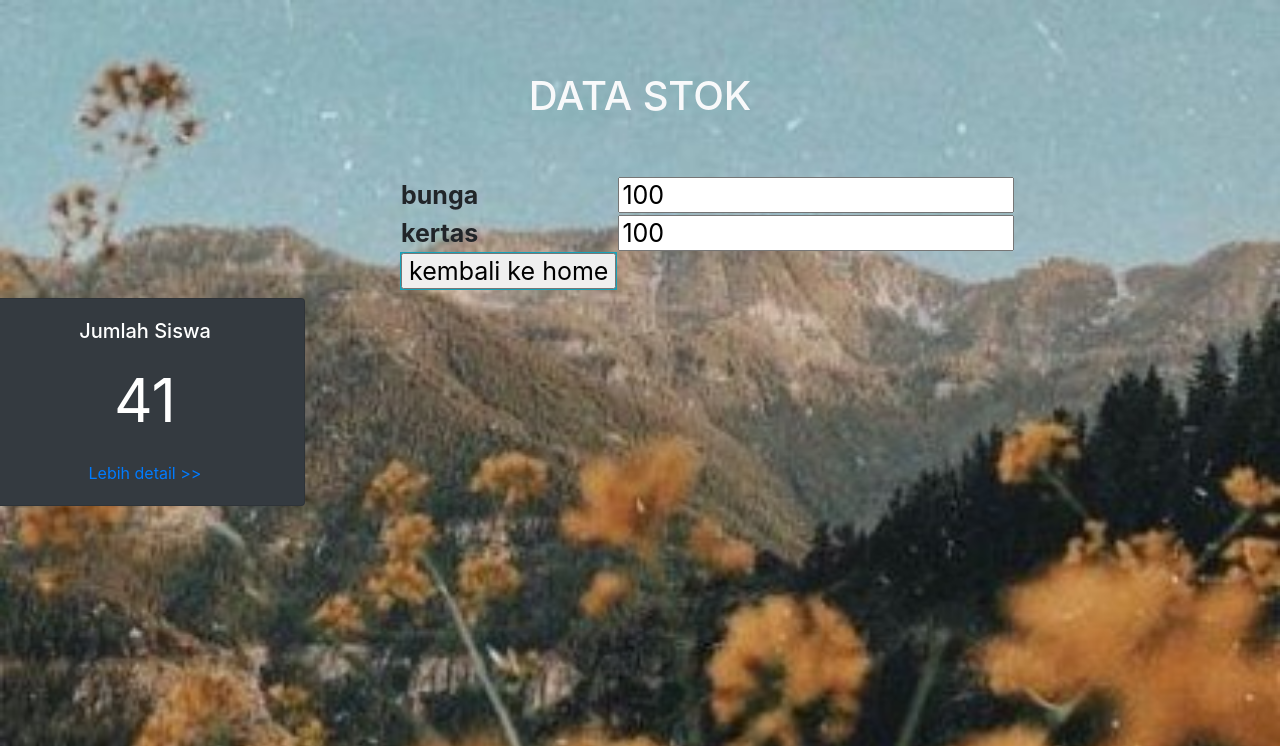
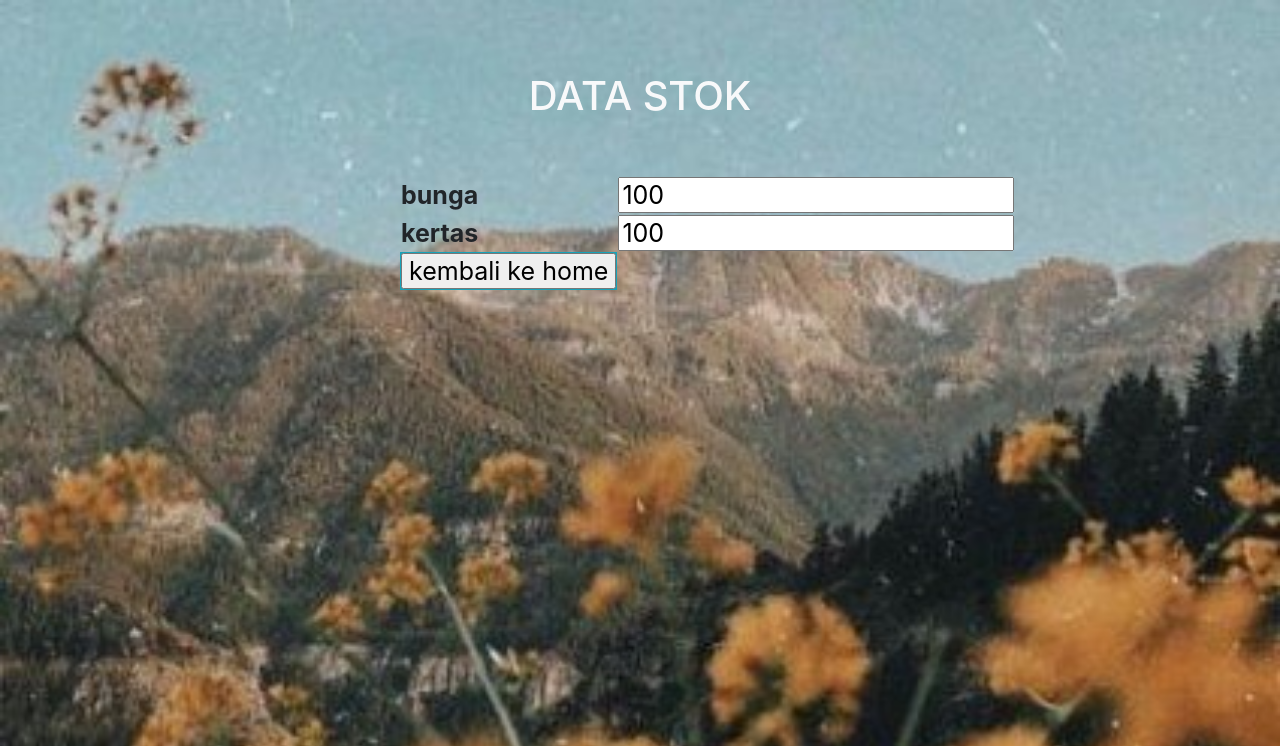
Before and after one commit to Devipurwita24/tokobungadevi, a PHP site: page /stok.php in a window 1280 px wide. Shown: the top 746 px of the page. Run offline with PHP 8.4, Linux system fonts and the light colour scheme; data comes from the database, SQL or seed files in the repository.

Commit message:
7 commit

```diff
--- a/home.php
+++ b/home.php
@@ -25,9 +25,6 @@
   </button>
   <div class="collapse navbar-collapse" id="collapsibleNavbar">
     <ul class="navbar-nav">
-      <li class="navbar-item">
-        <a class="nav-link text-info" href="#">lokasi</a>
-      </li>
       <li class="nav-item">
         <a class="nav-link text-info" href="tablepesanan.php">data_pemesan</a>
       </li>
--- a/stok.php
+++ b/stok.php
@@ -58,15 +58,6 @@
 
     </form>
     </h4>
-    <div class="row">
-            <div class="card-center">
-                <div class="card bg-dark" style="width: 20rem;">
-                <div class="card-body text-white">
-                    <h5 class="card-title">Jumlah Siswa</h5>
-                    <p class="card-text" style="font-size:60px">41</p>
-                    <a href="#" class="text-blue">Lebih detail >></a>
-                </div>
-            </div>
     </center>
     <script src="https://code.jquery.com/jquery-3.4.1.slim.min.js" integrity="sha384-J6qa4849blE2+poT4WnyKhv5vZF5SrPo0iEjwBvKU7imGFAV0wwj1yYfoRSJoZ+n" crossorigin="anonymous"></script>
 <script src="https://cdn.jsdelivr.net/npm/popper.js@1.16.0/dist/umd/popper.min.js" integrity="sha384-Q6E9RHvbIyZFJoft+2mJbHaEWldlvI9IOYy5n3zV9zzTtmI3UksdQRVvoxMfooAo" crossorigin="anonymous"></script>
--- a/tablepesanan.php
+++ b/tablepesanan.php
@@ -38,8 +38,8 @@
         echo "<td><a href='formedit.php?no_telp=".$data['no_telp']."'><button>edit</button></a></td>";
         echo "<td><a href='deletedata.php?no_telp=".$data['no_telp']."'onclick='return confirm
             (\"apakah anda yakin ingin menghapus data?\")'><button>hapus</button></a></td>";
-        echo "<td><a href='aksistok.php?no_telp=".$data['no_telp']."'><button>tambah</button></a></td>";
-        echo "<td><a href='aksistok.php?no_telp=".$data['no_telp']."'><button>kurang</button></a></td>";
+        echo "<td><a href='aksistok.php?tambah=".$data['no_telp']."'><button>tambah</button></a></td>";
+        echo "<td><a href='aksistok.php?kurang=".$data['no_telp']."'><button>kurang</button></a></td>";
         echo "</tr>";
     }
     ?>
```
Also changed, not shown: aksistok.php (+3 -4 lines).
